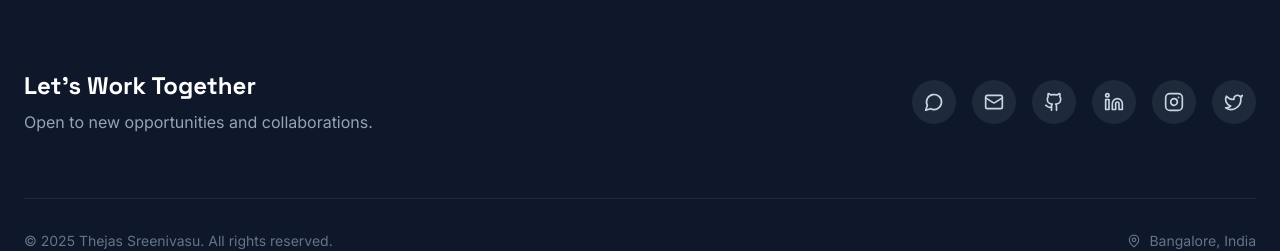
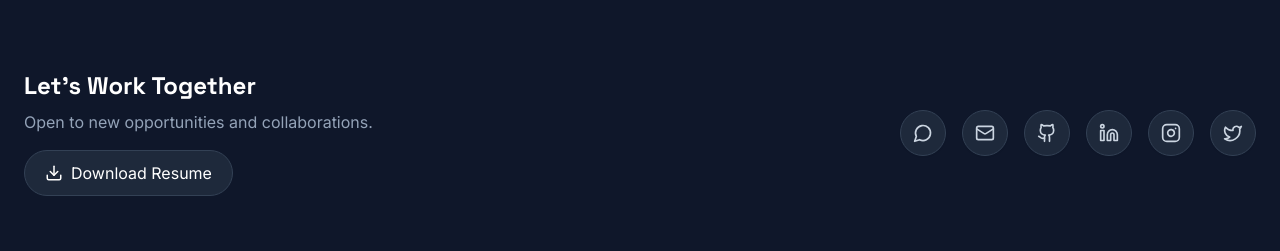
Before and after one commit to Thejas10042001/My-ai-portfolio-, a React (Vite) app: page / in a window 1280 px wide. Shown: the part 5036-5287 px from the top of the page. Built offline with nearby package versions, Linux system fonts and the light colour scheme; no server answers.

Commit message:
feat: Enhance contact section with social links and download button
Adds animated social media links and a resume download button to the contact section, improving user engagement and accessibility.

```diff
--- a/components/Contact.tsx
+++ b/components/Contact.tsx
@@ -1,40 +1,79 @@
 import React from 'react';
-import { Mail, Github, Linkedin, MapPin, MessageCircle, Instagram, Twitter } from 'lucide-react';
+import { motion } from 'framer-motion';
+import { Mail, Github, Linkedin, MapPin, MessageCircle, Instagram, Twitter, Download } from 'lucide-react';
 import { RESUME_DATA } from '../constants';
 
 const Contact: React.FC = () => {
+  const socialLinks = [
+    {
+      icon: MessageCircle,
+      href: `https://wa.me/${RESUME_DATA.contact.phone}`,
+      show: true
+    },
+    {
+      icon: Mail,
+      href: `mailto:${RESUME_DATA.contact.email}`,
+      show: true
+    },
+    {
+      icon: Github,
+      href: RESUME_DATA.contact.github,
+      show: true
+    },
+    {
+      icon: Linkedin,
+      href: RESUME_DATA.contact.linkedin,
+      show: true
+    },
+    {
+      icon: Instagram,
+      href: RESUME_DATA.contact.instagram,
+      show: !!RESUME_DATA.contact.instagram
+    },
+    {
+      icon: Twitter,
+      href: RESUME_DATA.contact.x,
+      show: !!RESUME_DATA.contact.x
+    }
+  ];
+
   return (
     <footer id="contact" className="bg-slate-900 pt-20 pb-10 border-t border-slate-800">
       <div className="container mx-auto px-6">
         <div className="flex flex-col md:flex-row justify-between items-center gap-8 mb-16">
-          <div className="text-center md:text-left">
-            <h2 className="text-2xl font-bold font-display text-white mb-2">Let's Work Together</h2>
-            <p className="text-slate-400">Open to new opportunities and collaborations.</p>
+          <div className="text-center md:text-left space-y-4">
+            <div>
+              <h2 className="text-2xl font-bold font-display text-white mb-2">Let's Work Together</h2>
+              <p className="text-slate-400">Open to new opportunities and collaborations.</p>
+            </div>
+
+            <motion.a
+              href="https://drive.google.com/file/d/1F1Rw-MUSSky1zAOf1Cxdm8X5lDttd6A_/view?usp=sharing"
+              target="_blank"
+              rel="noopener noreferrer"
+              whileHover={{ scale: 1.05 }}
+              whileTap={{ scale: 0.95 }}
+              className="inline-flex items-center gap-2 px-5 py-2.5 bg-slate-800 hover:bg-slate-700 text-white rounded-full border border-slate-700 hover:border-slate-600 transition-colors group cursor-pointer"
+            >
+              <Download size={18} className="group-hover:translate-y-1 transition-transform" />
+              <span>Download Resume</span>
+            </motion.a>
           </div>
 
           <div className="flex gap-4">
-            <a href={`https://wa.me/${RESUME_DATA.contact.phone}`} target="_blank" rel="noreferrer" className="p-3 bg-slate-800 rounded-full text-slate-300 hover:text-white hover:bg-primary-600 transition-all hover:-translate-y-1">
-              <MessageCircle size={20} />
-            </a>
-            <a href={`mailto:${RESUME_DATA.contact.email}`} className="p-3 bg-slate-800 rounded-full text-slate-300 hover:text-white hover:bg-primary-600 transition-all hover:-translate-y-1">
-              <Mail size={20} />
-            </a>
-            <a href={RESUME_DATA.contact.github} target="_blank" rel="noreferrer" className="p-3 bg-slate-800 rounded-full text-slate-300 hover:text-white hover:bg-primary-600 transition-all hover:-translate-y-1">
-              <Github size={20} />
-            </a>
-            <a href={RESUME_DATA.contact.linkedin} target="_blank" rel="noreferrer" className="p-3 bg-slate-800 rounded-full text-slate-300 hover:text-white hover:bg-primary-600 transition-all hover:-translate-y-1">
-              <Linkedin size={20} />
-            </a>
-            {RESUME_DATA.contact.instagram && (
-              <a href={RESUME_DATA.contact.instagram} target="_blank" rel="noreferrer" className="p-3 bg-slate-800 rounded-full text-slate-300 hover:text-white hover:bg-primary-600 transition-all hover:-translate-y-1">
-                <Instagram size={20} />
-              </a>
-            )}
-            {RESUME_DATA.contact.x && (
-              <a href={RESUME_DATA.contact.x} target="_blank" rel="noreferrer" className="p-3 bg-slate-800 rounded-full text-slate-300 hover:text-white hover:bg-primary-600 transition-all hover:-translate-y-1">
-                <Twitter size={20} />
-              </a>
-            )}
+            {socialLinks.filter(link => link.show).map((link, index) => (
+              <motion.a
+                key={index}
+                href={link.href}
+                target="_blank"
+                rel="noreferrer"
+                whileHover={{ scale: 1.15, y: -4 }}
+                whileTap={{ scale: 0.9 }}
+                className="p-3 bg-slate-800 rounded-full text-slate-300 hover:text-white hover:bg-primary-600 border border-slate-700 hover:border-primary-500 transition-colors shadow-sm"
+              >
+                <link.icon size={20} />
+              </motion.a>
+            ))}
           </div>
         </div>
 
```
